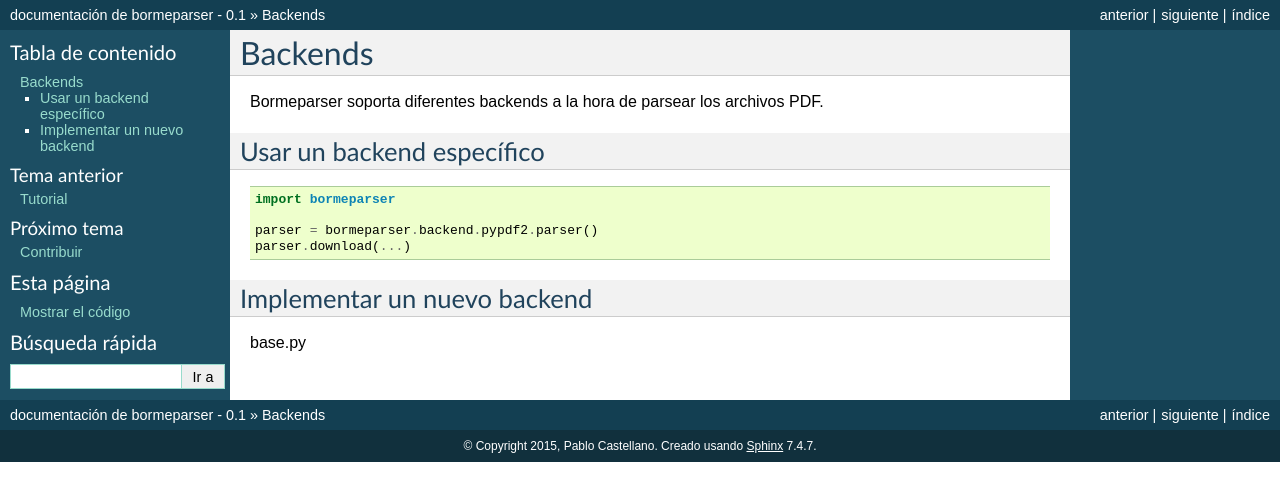
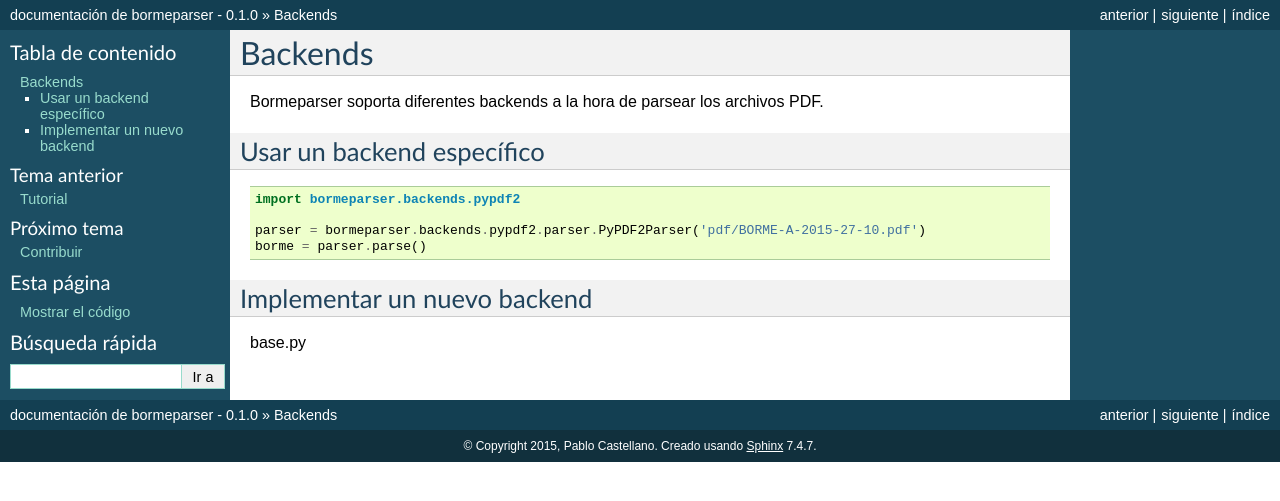
Before and after one commit to PabloCastellano/bormeparser, a Sphinx documentation site: the page built from docs/backends.rst, in a window 1280 px wide. Shown: the top 501 px of the page. Built offline with Sphinx 7.4.7, drawn with Linux system fonts in a browser that asks for light colours.

```diff
--- a/docs/backends.rst
+++ b/docs/backends.rst
@@ -8,10 +8,10 @@
 
 .. code-block:: python
 
-    import bormeparser
+    import bormeparser.backends.pypdf2
 
-    parser = bormeparser.backend.pypdf2.parser()
-    parser.download(...)
+    parser = bormeparser.backends.pypdf2.parser.PyPDF2Parser('pdf/BORME-A-2015-27-10.pdf')
+    borme = parser.parse()
 
 
 Implementar un nuevo backend
--- a/docs/conf.py
+++ b/docs/conf.py
@@ -58,7 +58,7 @@
 # The short X.Y version.
 version = '0.1'
 # The full version, including alpha/beta/rc tags.
-release = '0.1'
+release = '0.1.0'
 
 # The language for content autogenerated by Sphinx. Refer to documentation
 # for a list of supported languages.
@@ -269,7 +269,7 @@
 #  dir menu entry, description, category)
 texinfo_documents = [
   (master_doc, 'bormeparser', 'bormeparser Documentation',
-   author, 'bormeparser', 'One line description of project.',
+   author, 'bormeparser', 'A Python library for parsing BORME files (Boletín Oficial del Registro Mercantil in Spain).',
    'Miscellaneous'),
 ]
 
@@ -354,3 +354,7 @@
 
 # If false, no index is generated.
 #epub_use_index = True
+
+#### i18n
+locale_dirs = ['locale/']
+gettext_compact = False
```
Also changed, not shown: 15 other files.
